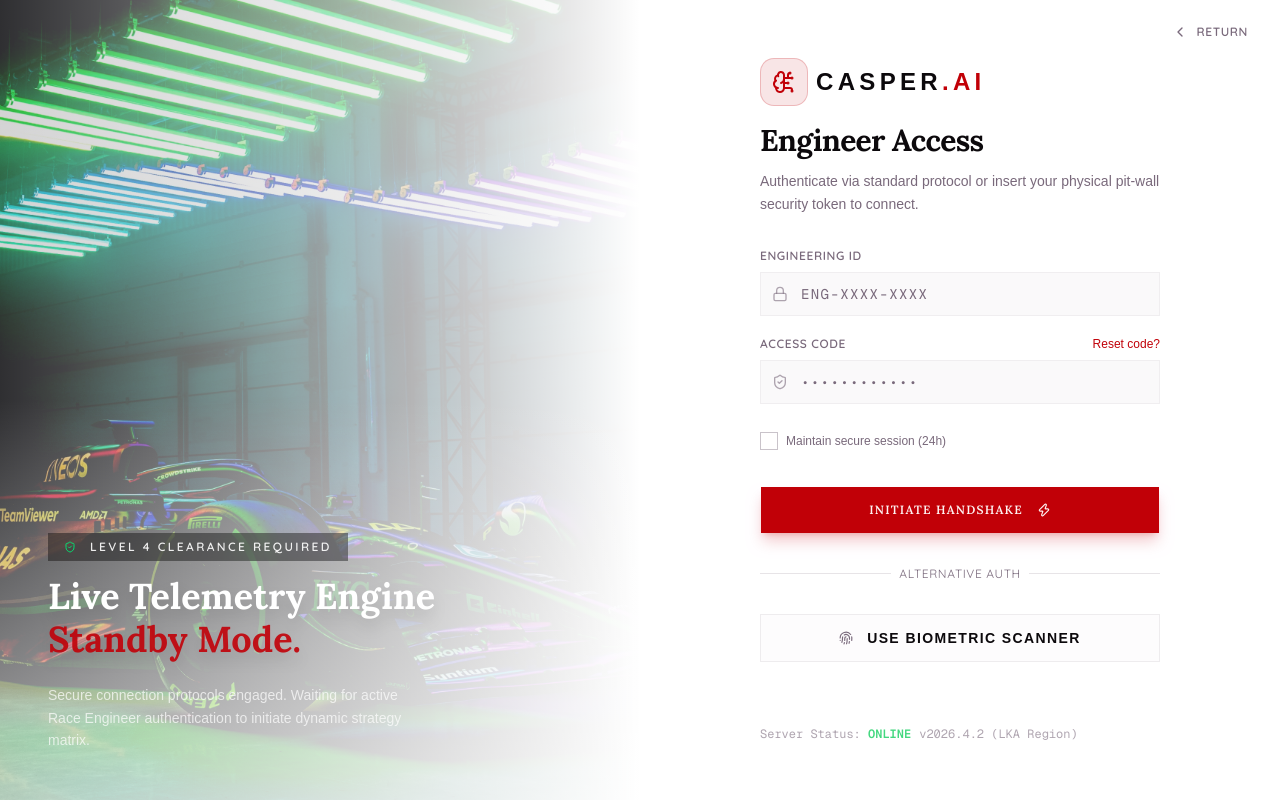
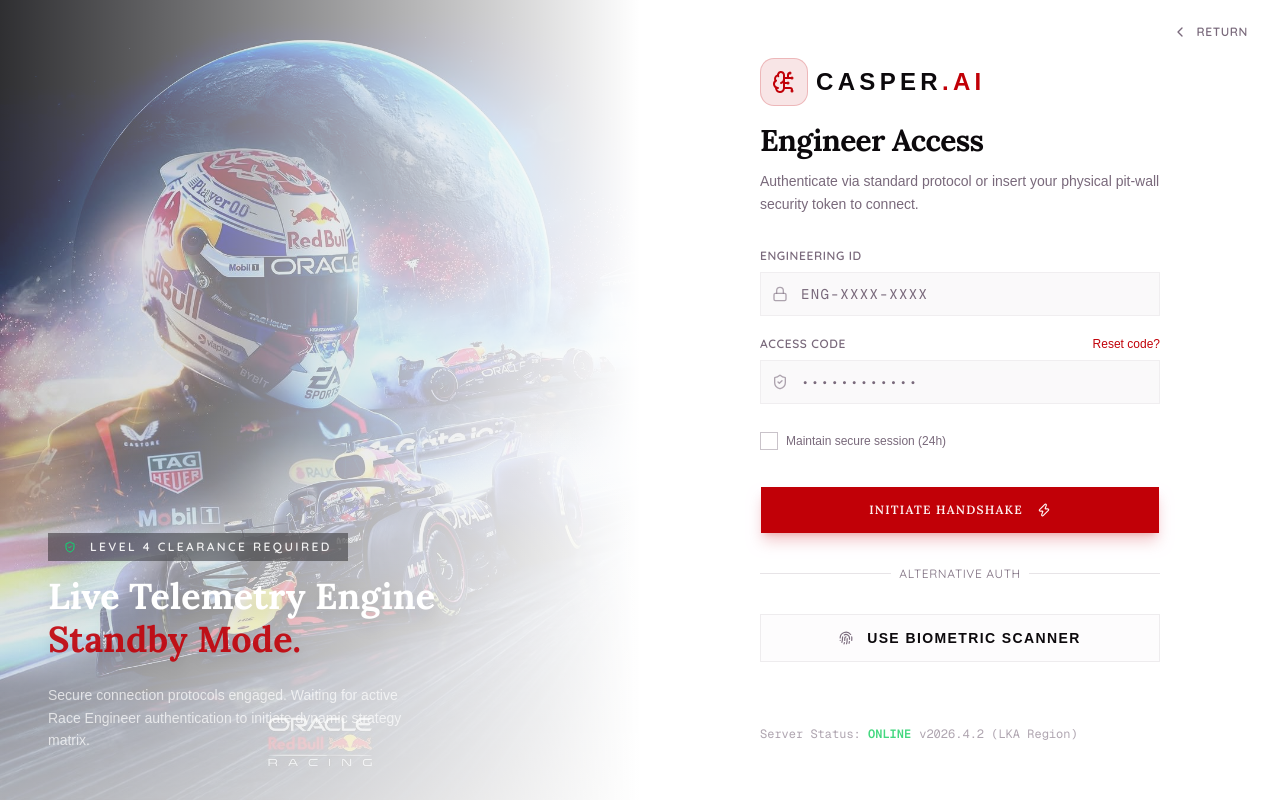
Before and after one commit to Derikklok/frontend-casper-ai, a Next.js app: page /auth/login in a window 1280 px wide. Built offline with nearby package versions, Linux system fonts and the light colour scheme; a web font is replaced by a local one.

Commit message:
feat: update login page image and add new images for safety car and aston

```diff
--- a/app/auth/login/page.tsx
+++ b/app/auth/login/page.tsx
@@ -13,7 +13,7 @@
       {/* Left Area - F1 Neon Image Showcase (Hidden on smaller screens) */}
       <div className="relative hidden bg-zinc-900 lg:block">
         <Image
-          src="/f1-car-neon.jpg"
+          src="/f1-hero.jpg"
           alt="CASPER AI F1 Vehicle Integration"
           fill
           sizes="(max-width: 1024px) 0vw, 100vw"
```
Also changed, not shown: public/aston-1.jpg (added), public/safety-car.jpg (added).
